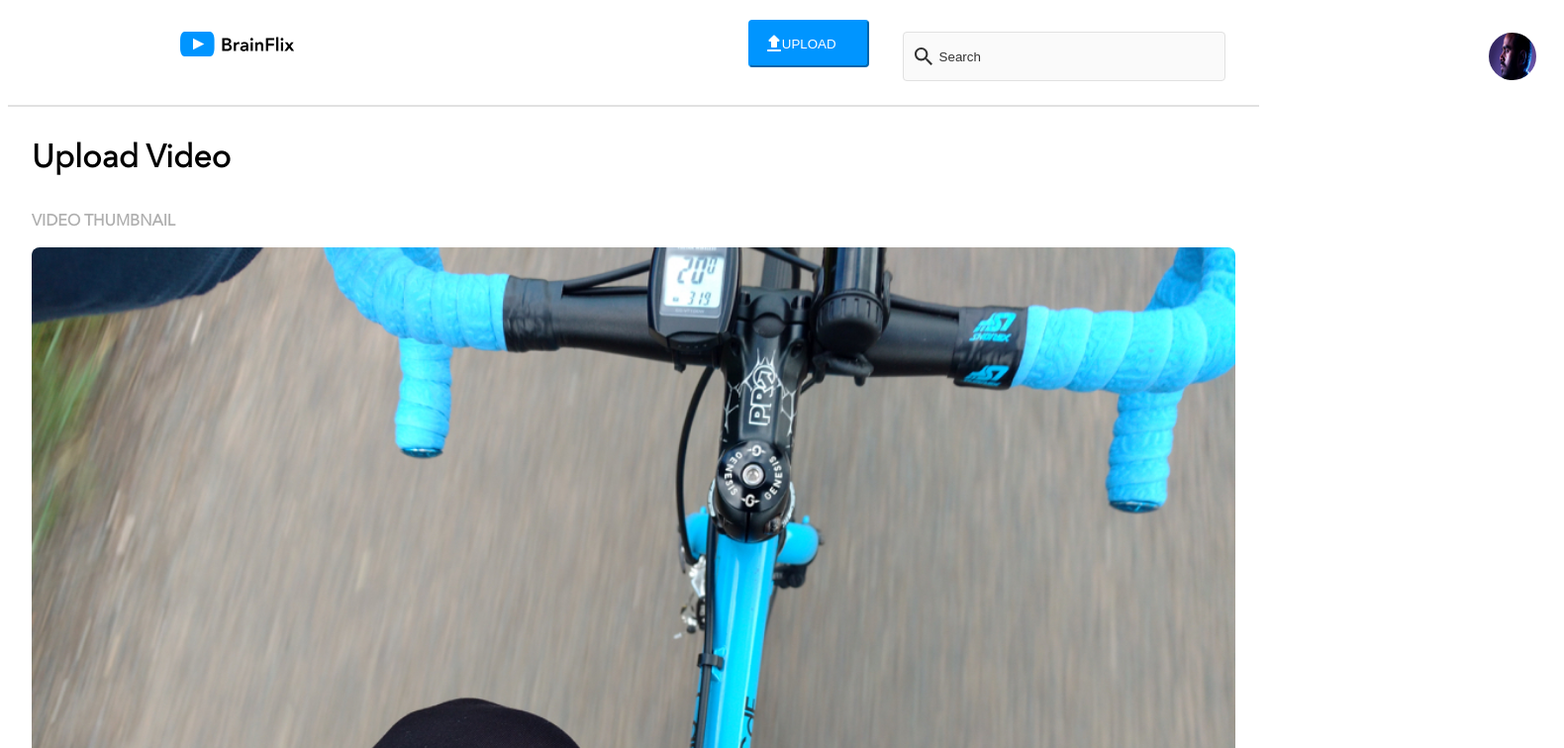
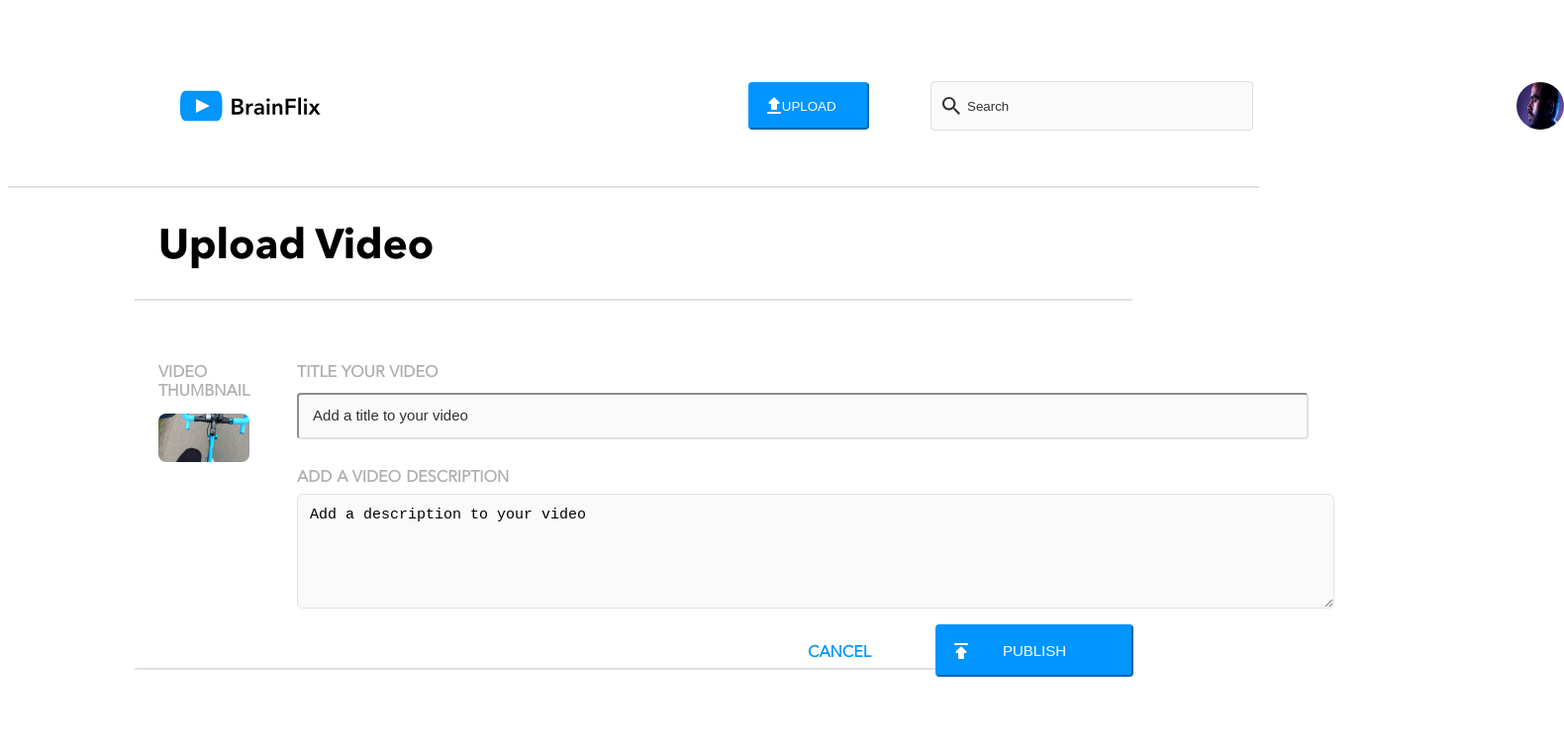
Before and after one commit to AlirezaEntessari/alireza-entessari-brainflix, a React (Create React App) app: page /upload/1 in a window 1280 px wide. Shown: the top 756 px of the page at 99% size, 1580 px wide, since content can reach past the window. Built offline with nearby package versions, Linux system fonts and the light colour scheme.

Commit message:
added html and scss styling for upload page and footer

```diff
--- a/src/components/Header/Header.js
+++ b/src/components/Header/Header.js
@@ -2,6 +2,7 @@ import Logo from '../../assets/logos/Logo/BrainFlix-logo.svg'
 import Search from '../../assets/icons/Icons/search.svg'
 import Image from '../../assets/images/Images/Mohan-muruge.jpg'
 import UploadIcon from '../../assets/icons/Icons/upload.svg'
+import { Link } from 'react-router-dom';
 
 import './Header.scss'
 
@@ -12,11 +13,11 @@ const Header = () => {
                 <div className="header">
                     <nav className='header__nav'>
                         <div className="header__top">
-                            <img
+                            <Link to="/"><img
                                 className='header__logo'
                                 src= { Logo }
                                 alt="BrainFlix Logo"
-                            />
+                            /></Link>
                             <form className='header__form' action="">
                                 <img className='header__icon' src={ Search } alt="Search Icon" />
                                 <input className='header__input' type="text" name="input" id="input" placeholder='Search'/>
@@ -26,7 +27,7 @@ const Header = () => {
                         <div className="header__bottom">
                             <div className="header__bottom--container">
                                 <img className='header__upload' src={ UploadIcon } alt="Upload Icon" />
-                                <button className='header__button'>UPLOAD</button>
+                                <Link to="upload/:uploadId"><button className='header__button'>UPLOAD</button></Link>
                             </div>
                         </div>
                     </nav>
--- a/src/components/Header/Header.scss
+++ b/src/components/Header/Header.scss
@@ -76,6 +76,7 @@
     .header {
 
         padding: 1.5rem;
+        padding-bottom: 0;
 
         &__top{
             display: flex;
@@ -84,10 +85,17 @@
 
 
         &__logo {
-            width: 15%;
-            height: 15%;
+            // width: 15%;
+            // height: 15%;
+            width: 150px;
+            height: 150px;
             margin-left: 1.75rem;
             margin-right: 6.25rem;
+            padding-bottom: 0;
+        }
+
+        &__form {
+            margin-top: 50px;
         }
 
         &__input {
@@ -117,6 +125,7 @@
             background-image: url("../../assets/icons/Icons/upload.svg");
             background-repeat: no-repeat;
             background-position: .75rem;
+            margin-bottom: 50px;
         }
 
     }
@@ -128,8 +137,10 @@
     .header {
 
         &__logo {
-            width: 10%;
-            height: 10%;
+            // width: 10%;
+            // height: 10%;
+            width: 150px;
+            height: 150px;
             margin-left: 9.375rem;
             margin-right: 37.5rem;
         }
@@ -137,7 +148,7 @@
         &__button {
             width: 10%;
             right: 23.125rem;
-            bottom: .875rem;
+            bottom: 7px;
         }
 
 
--- a/src/components/Upload/Upload.js
+++ b/src/components/Upload/Upload.js
@@ -7,6 +7,7 @@ export const Upload = () => {
         <>
             <div className='upload'>
                 <h1 className='upload__title'>Upload Video</h1>
+                <div className="upload__container">
                     <div className="upload__thumbnail">
                         <p className='upload__thumbnail--label'>VIDEO THUMBNAIL</p>
                         <img className='upload__thumbnail--image' src={ Thumbnail } alt="Video Thumbnail" />
@@ -18,6 +19,7 @@ export const Upload = () => {
                         <textarea className='upload__description' id="upload__description" cols="30" rows="10">Add a description to your video</textarea>
                     </div>
                 </div>
+            </div>
 
         </>
 
--- a/src/components/Upload/Upload.scss
+++ b/src/components/Upload/Upload.scss
@@ -11,7 +11,7 @@
         padding-top: 16px;
         font-weight: 32px;
         line-height: 32px;
-        font-weight: 700;
+        font-weight: 900;
         padding-bottom: 16px;
         padding-left: 24px;
     }
@@ -26,6 +26,7 @@
         color: $brainflix-silver;
         font-size: 16px;
         font-weight: 800;
+        word-spacing: 1px;
     }
 
     &__thumbnail--image {
@@ -43,6 +44,7 @@
         color: $brainflix-silver;
         font-weight: 800;
         font-size: 16px;
+        word-spacing: 1px;
     }
 
     &__input {
@@ -56,6 +58,7 @@
 
     &__input::placeholder {
         color: $brainflix-black;
+        font-size: 15px;
     }
 
     &__description--label {
@@ -63,15 +66,110 @@
         color: $brainflix-silver;
         font-weight: 800;
         font-size: 16px;
+        word-spacing: 1px;
     }
 
     &__description {
         padding: 12px;
-        width: 94%;
+        width: 94.5%;
         background-color: $brainflix-alabaster;
         border-radius: 6px;
         border-color: $brainflix-mercury;
+        font-size: 15px;
     }
 
+}
+
+@include tablet {
+
+    .upload {
+        // padding: 24px;
+        padding: 32px;
+
+
+        &__title {
+            border-bottom: 2px solid $brainflix-mercury;
+            font-size: 42px;
+            font-weight: 400;
+            padding-bottom: 36px;
+        }
+
+        &__thumbnail--label {
+            margin-top: 36px;
+            margin-bottom: 12px;
+        }
+
+        &__thumbnail--image {
+            width: 55%;
+        }
+
+        &__inputs--container {
+            border-bottom: 2px solid $brainflix-mercury;
+        }
+
+        &__label {
+            margin-top: 12px;
+        }
+
+        &__input {
+            width: 100%;
+        }
+
+        &__description--label {
+            margin-top: 6px;
+        }
+
+        &__description {
+            margin-bottom: 28px;
+            height: 90px;
+            width: 100%;
+        }
+
+
+    }
 
 }
+
+@include desktop {
+
+    .upload {
+
+        padding: 128px;
+        padding-top: 0;
+
+        &__container {
+            display: flex;
+            border-bottom: 2px solid $brainflix-mercury;
+            padding-bottom: 24px;
+        }
+
+        &__thumbnail {
+            width: 35%;
+        }
+
+        &__label {
+            margin-top: 36px;
+            margin-bottom: 10px;
+        }
+
+        &__input {
+            width: 990px;
+            padding: 14px;
+        }
+
+        &__thumbnail--image {
+            width: 100%;
+        }
+
+        &__inputs--container {
+            border-bottom: 2px solid $brainflix-white;
+        }
+
+        &__description--label {
+            margin-bottom: 6px;
+        }
+
+
+    }
+
+}
--- a/src/components/UploadFooter/UploadFooter.js
+++ b/src/components/UploadFooter/UploadFooter.js
@@ -0,0 +1,14 @@
+import './UploadFooter.scss'
+
+export const UploadFooter = () => {
+
+    return (
+        <>
+            <div className='footer'>
+                <button className='footer__button'>PUBLISH</button>
+                <p className='footer__text'>CANCEL</p>
+            </div>
+
+        </>
+    )
+}
--- a/src/components/UploadFooter/UploadFooter.scss
+++ b/src/components/UploadFooter/UploadFooter.scss
@@ -0,0 +1,85 @@
+@use '../../styles/partials/variables' as *;
+@use '../../styles/partials/mixins' as *;
+@use '../../styles/partials/fonts' as *;
+
+.footer {
+
+    padding-left: 24px;
+    padding-right: 24px;
+    padding-top: 24px;
+
+    &__button {
+        background-color: $brainflix-blue;
+        color: $brainflix-white;
+        width: 99%;
+        border-radius: 4px;
+        padding: 16px;
+        border-color: $brainflix-blue;
+        font-size: 15px;
+        font-weight: 500;
+        margin-bottom: 36px;
+        background-image: url("../../assets/icons/Icons/publish.svg");
+        background-repeat: no-repeat;
+        background-position: 0.75rem;
+    }
+
+    &__text {
+        color: $brainflix-blue;
+        font-weight: 700;
+        text-align: center;
+        margin-bottom: 36px;
+    }
+
+}
+
+
+@include tablet {
+
+    .footer {
+
+        padding-top: 16px;
+        padding-bottom: 64px;
+
+
+
+        &__button {
+            width: 25%;
+            position: absolute;
+            right: 40px;
+        }
+
+        &__text {
+            margin-bottom: 0;
+            margin-left: 128px;
+            margin-top: 18px;
+            // position: absolute;
+            // left: 2px;
+        }
+
+
+    }
+}
+
+@include desktop {
+
+    .footer {
+
+        &__button {
+            // width: 15%;
+            width: 200px;
+            bottom: 80px;
+            right: 135px;
+        }
+
+        &__text {
+            position: absolute;
+            bottom: 130px;
+            right: 400px;
+        }
+
+
+
+    }
+
+
+}
--- a/src/pages/UploadPage/UploadPage.js
+++ b/src/pages/UploadPage/UploadPage.js
@@ -1,5 +1,6 @@
 import Header from "../../components/Header/Header";
 import { Upload } from "../../components/Upload/Upload";
+import { UploadFooter } from "../../components/UploadFooter/UploadFooter";
 
 export function UploadPage() {
 
@@ -7,6 +8,7 @@ export function UploadPage() {
         <>
             <Header />
             <Upload />
+            <UploadFooter />
 
         </>
 
```
Lines whose indentation alone changed are shown as unchanged.
